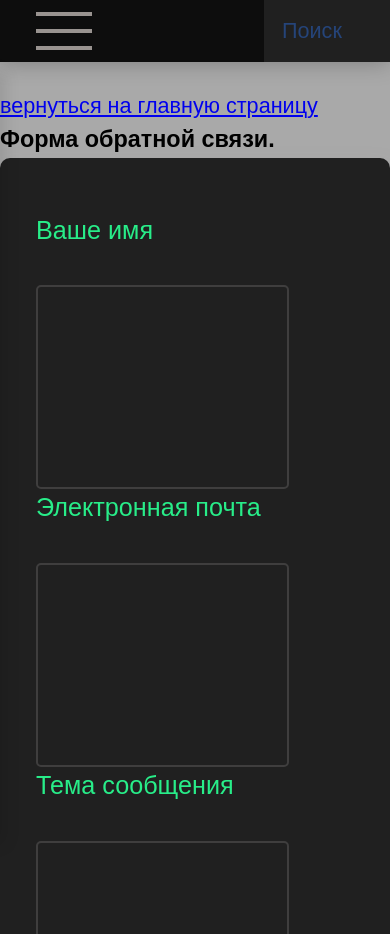
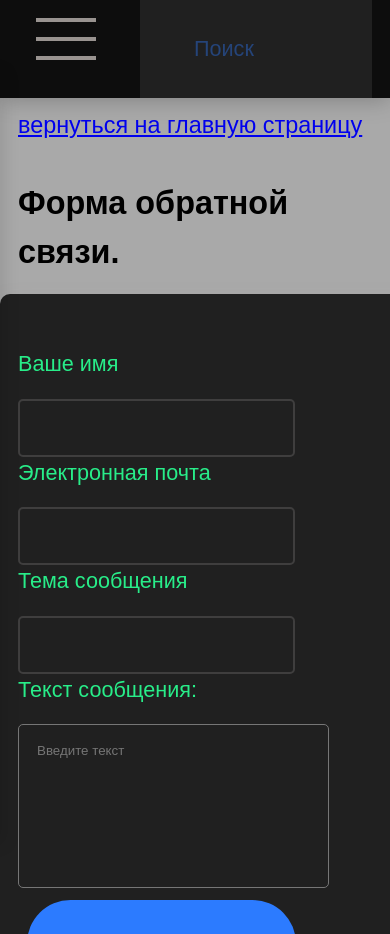
Before and after one commit to AleksanderLeontiev/html-sass, a website built with webpack: page pages/feedback.html in a window 390 px wide. Built offline with nearby package versions, Linux system fonts and the light colour scheme.

Commit message:
fix search

```diff
--- a/pages/feedback.html
+++ b/pages/feedback.html
@@ -2,7 +2,7 @@
 <html lang="zxx">
   <head>
     <meta charset="UTF-8" />
-    <meta name="viewport" content="width=device-width, initial-scale=1.0" />
+    <meta name="viewport" content="width=device-width, initial-scale=1" />
     <meta http-equiv="X-UA-Compatible" content="ie=edge" />
     <meta name="Description" content="user feedback form" />
     <title>Feedback</title>
--- a/src/styles/_vars.scss
+++ b/src/styles/_vars.scss
@@ -4,5 +4,5 @@ $green: #28ed89;
 $turquoise: #18c9bc;
 $gray: #999390;
 $sidebar-width: 275px;
-$tablet-md: 991px;
-$mobile-xs: 635px;
+$tablet-md: 1200px;
+//$mobile-xs: 635px;
--- a/src/styles/burger.scss
+++ b/src/styles/burger.scss
@@ -2,13 +2,13 @@
   display: none;
   width: 3rem;
   height: 2rem;
-  padding: 1px;
+  padding: 3px;
   background: none;
   border: none;
   font-size: 0;
   color: transparent;
   position: absolute;
-  top: 50%;
+  top: 40%;
   left: 2rem;
   transform: translateY(-50%);
 
--- a/src/styles/container.scss
+++ b/src/styles/container.scss
@@ -1,7 +1,7 @@
 .container {
   width: 100%;
   margin: 0;
-  @include transition-point($mobile-xs) {
+  @include transition-point($tablet-md) {
     padding-left: 0;
     padding-right: 0;
     font-size: 1.5rem;
--- a/src/styles/feedback-form.scss
+++ b/src/styles/feedback-form.scss
@@ -7,8 +7,9 @@
 
   @include transition-point($tablet-md) {
     margin: 0;
-    padding: 3rem 2rem;
+    padding: 3rem 1rem;
     overflow: auto;
+    width: inherit;
   }
 }
 
@@ -16,19 +17,25 @@
   margin-bottom: 2rem;
   font-size: 1.4rem;
   color: $green;
+  @include transition-point($tablet-md) {
+    font-size: 1.2rem;
+    margin-bottom: 1rem;
+  }
 }
 
 .feedback-form__textarea {
   background: transparent;
   font-family: inherit;
-  height: 160px;
-  width: 50%;
+  height: 15vh;
+  width: 60%;
   resize: none;
   color: $blue;
   border-radius: 5px;
+  padding: 1rem 1rem;
   @include transition-point($tablet-md) {
-    padding: 4rem 4rem;
+    padding: 1rem 1rem;
     margin: 0;
+    width: 70%;
   }
 }
 
@@ -38,19 +45,20 @@
   color: $blue;
   border-radius: 5px;
   height: 20px;
-  width: 20%;
+  width: 30%;
   background: transparent;
   border: solid 2px #3f3e3e;
   @include transition-point($tablet-md) {
-    padding: 5rem 2rem;
+    padding: 0;
     margin: 0;
-    width: inherit;
+    width: 70%;
+    height: 3rem;
   }
 }
 
 .feedback-form__submit {
   margin: 1rem 0;
-  padding: 1rem;
+  padding: 1.1rem 4rem;
   display: block;
   background: $blue;
   border: none;
--- a/src/styles/header.scss
+++ b/src/styles/header.scss
@@ -9,6 +9,7 @@
   z-index: 0;
   @include transition-point($tablet-md) {
     width: 100%;
+    padding: 0;
   }
 }
 
@@ -16,16 +17,17 @@
   display: flex;
   width: 60%;
   @include transition-point($tablet-md) {
-    width: 40%;
+    width: 20%;
   }
 }
 .header__right {
   display: flex;
   width: 40%;
   justify-content: flex-end;
-  margin: 0 0 0 10rem;
+  margin: 0 0 0 3rem;
   @include transition-point($tablet-md) {
-    width: 60%;
-    margin: 0 0 0 10rem;
+    width: 100%;
+    margin: 0 0 0 5rem;
+    padding: 0;
   }
 }
--- a/src/styles/main.scss
+++ b/src/styles/main.scss
@@ -14,8 +14,17 @@
   justify-content: center;
   margin: 1vh 5vh;
   @include transition-point($tablet-md) {
-    font-size: 1.3rem;
-    padding: 0;
+    font-size: 1.8rem;
+    padding: 1rem 1rem;
     margin: 0;
   }
 }
+.main__actions {
+  padding: 0 4rem;
+  margin: 1rem 0;
+  @include transition-point($tablet-md) {
+    font-size: 1.3rem;
+    padding: 0 1rem;
+    margin: 1rem 0;
+  }
+}
--- a/src/styles/page.scss
+++ b/src/styles/page.scss
@@ -59,7 +59,7 @@
   height: 195px;
   margin: auto;
   background: url("/src/img/move_now.jpg") no-repeat;
-  @include transition-point($mobile-xs) {
+  @include transition-point($tablet-md) {
     display: none;
   }
 }
--- a/src/styles/search.scss
+++ b/src/styles/search.scss
@@ -1,13 +1,18 @@
 .search {
   width: 100%;
-  max-width: 21rem;
+  max-width: 18rem;
   background-color: $main;
+  margin: 0 1rem;
+  @include transition-point($tablet-md) {
+    margin-left: 0;
+    padding: 0 2rem;
+  }
 }
 
 .search__input {
   display: block;
   width: 70%;
-  padding: 1.2rem 2rem;
+  padding: 1.2rem 1rem;
   background: transparent;
   border: none;
   font-family: inherit;
@@ -16,9 +21,9 @@
   &::placeholder {
     color: rgba($blue, 0.4);
   }
-  @include transition-point($mobile-xs) {
-    margin: 0 1rem;
-    padding: 1rem 0;
-    width: 100%;
+  @include transition-point($tablet-md) {
+    margin: 0 0.5rem;
+    padding: 2rem 0.5rem;
+    width: inherit;
   }
 }
```
Also changed, not shown: pages/header.html (+1 -1 lines), pages/index.html (+1 -1 lines), pages/list_records.html (+1 -1 lines), pages/record_page.html (+1 -1 lines).
